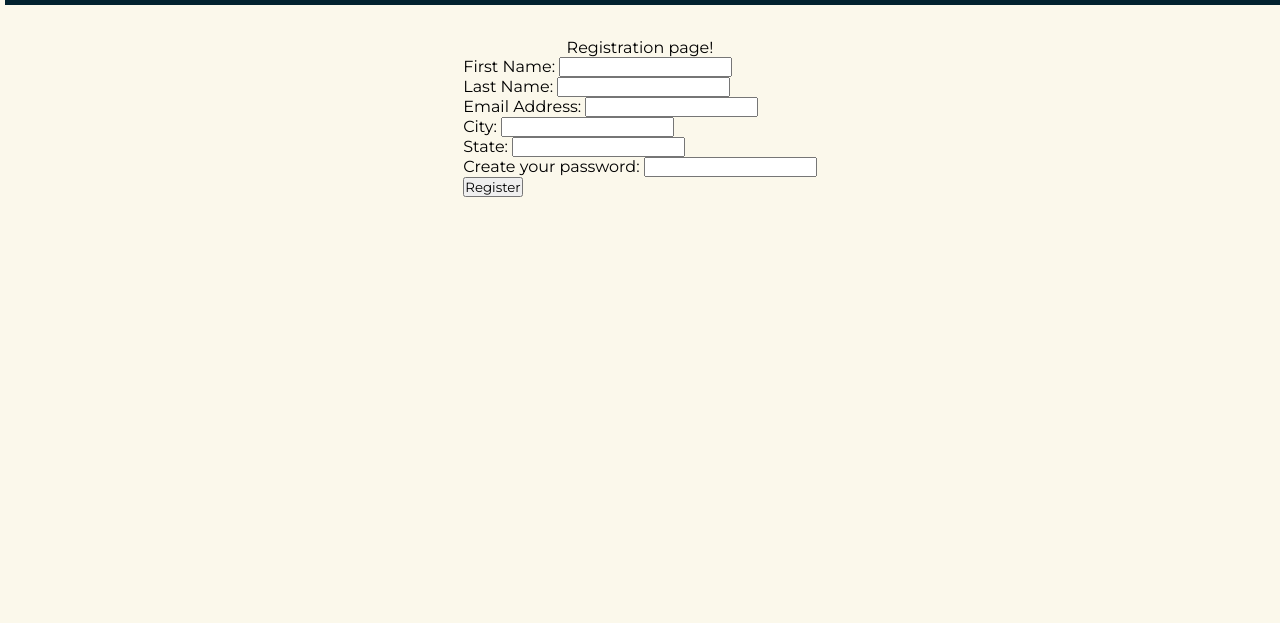
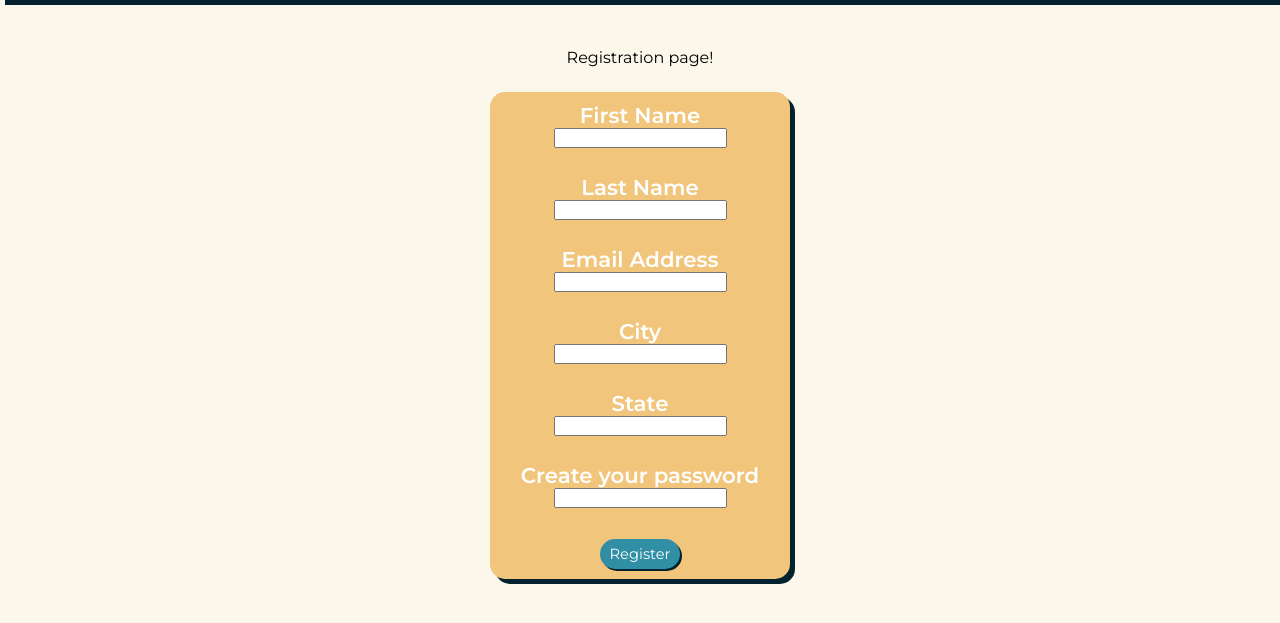
Before and after one commit to nnandersonn/devmountain_capstone, a Flask app: page /register in a window 1280 px wide. Shown: the part 242-865 px from the top of the page. Before the commit the page ends 439 px from the top, so only its background shows below. Run offline with Flask 2, Linux system fonts and the light colour scheme; some libraries are stand-ins or nearby versions.

Commit message:
continued styling improvements. Updated gpx parser to parse speed as mph rather than meters per second

```diff
--- a/gpx.py
+++ b/gpx.py
@@ -28,6 +28,8 @@ def parse_file(file):
                 speed = point.speed_between(previous_point)
                 if speed is None:
                     speed = 0
+                else:
+                    speed = round((point.speed_between(previous_point) * 2.236936), 2)
                 seg_speed.append(speed)
 
                 distance = point.distance_3d(previous_point)
--- a/map.py
+++ b/map.py
@@ -15,7 +15,9 @@ def create_map(longitude, latitude, speed):
         lon = longitude,
         lat = latitude,
         hovertext = speed,
-        marker=dict(color=speed, size=8)
+        marker=dict(color=speed, size=8),
+
+        hovertemplate= "Speed: %{hovertext}mph",
 
     )
 
--- a/server.py
+++ b/server.py
@@ -17,7 +17,7 @@ import os
 from model import Pet_Activity, User, Pet, Activity, GPS_Point, Friend, connect_to_db, db
 from gpx import parse_file
 from map import create_map
-from weather import get_forecast
+from weather import get_forecast, should_i_walk
 
 app = Flask(__name__)
 login_manager = LoginManager()
@@ -39,9 +39,10 @@ def index():
     weather = None
     if current_user.is_active:
         weather = get_forecast(current_user.city)
-        print(weather)
+        weather_sentence = should_i_walk(weather['current_temp'], weather['current_weather'])
+        print( weather_sentence)
 
-    return render_template('homepage.html', weather = weather)
+    return render_template('homepage.html', weather = weather, weather_sentence=weather_sentence)
 
 @app.route('/register', methods=["GET"])
 def register():
@@ -198,7 +199,7 @@ def remove_activity(activity_id):
         db.session.delete(gps_point)
     db.session.delete(activity)
     db.session.commit()
-    flash(f'Activity {activity_id} successfully removed')
+    flash(f'Activity {activity.activity_name} successfully removed')
     return redirect('/')
 
 
@@ -351,7 +352,7 @@ def get_max_speed(activity_id):
     speed = []
     for point in points:
         speed.append(point.speed)
-    max_speed = round(max(speed)*2.236936, 2)
+    max_speed = round(max(speed), 2)
     return max_speed
 
 def get_avg_speed(activity_id):
@@ -359,7 +360,7 @@ def get_avg_speed(activity_id):
     speed = []
     for point in points:
         speed.append(point.speed)
-    avg_speed = round((sum(speed)/len(speed))*2.236936, 2)
+    avg_speed = round((sum(speed)/len(speed)), 2)
     return avg_speed
 
 def get_activities(user):
--- a/static/styles.css
+++ b/static/styles.css
@@ -36,6 +36,20 @@ img {
     box-shadow: #02222F 5px 5px;
     margin: 10px;
 }
+
+input[type=submit] {
+    color: white;
+    font-size: 11pt;
+    background-color: #308EA5;
+    border-radius: 15px;
+    height: 30px;
+    width: 80px;
+    border: none;
+    box-shadow: #02222F 2px 2px;
+    margin-top: 5px;
+}
+
+
 
 /* Nav Bar Styling */
 
@@ -158,7 +172,9 @@ img {
     display: flex;
     width: 100%;
     justify-content: space-around;
+    align-items: center;
     flex-wrap: wrap;
+    flex-direction: column;
 }
 
 .card {
@@ -186,7 +202,13 @@ iframe {
 }
 
 .flash {
-    color: red;
+    text-align: center;
+    color: #C7496F;
+    font-size: 16pt;
+    font-weight: 600;
+    padding: 5px;
+    width: auto;
+    height: auto;
 }
 
 .content {
@@ -407,7 +429,8 @@ iframe {
     width: 20%;
     min-width: 300px;
     height: auto;
-    margin: auto;
+    margin: 25px;
+
 }
 
 .activity-map-card {
@@ -433,6 +456,56 @@ iframe {
     border-style: outset;
     background-color: #F2c57c;
     box-shadow: #02222F 5px 5px;
+}
 
+.homepage-card {
+    display: flex;
+    flex-direction: column;
+    align-items: center;
+    justify-content: center;
+    background-color: #F2c57c;
+    color: white;
+    font-size: 16pt;
+    font-weight: 600;
+    width: 30%;
+    min-width: 300px;
+    margin-top: 25px;
+    margin-bottom: 25px;
+    border-radius: 15px;
+    box-shadow: #02222F 5px 5px;
+    padding: 20px;
+}
+
+.login-info-card {
+    display: flex;
+    flex-direction: column;
+    align-items: center;
+    justify-content: center;
+    background-color: #F2c57c;
+    color: white;
+    font-size: 16pt;
+    font-weight: 600;
+    border-radius: 15px;
+    box-shadow: #02222F 5px 5px;
+    padding: 10px;
+    width: 20%;
+    min-width: 300px;
+    height: auto;
+    margin: 25px;
 
 }
+
+.profile-card {
+    text-align: center;
+    background-color: #F2c57c;
+    color: white;
+    font-size: 16pt;
+    font-weight: 600;
+    border-radius: 15px;
+    box-shadow: #02222F 5px 5px;
+    padding: 15px;
+    width: 20%;
+    min-width: 300px;
+    height: auto;
+    margin: 25px;
+}
--- a/templates/register.html
+++ b/templates/register.html
@@ -3,29 +3,29 @@
 {% block content %}
 Registration page!
 
-<form action="/register" method="POST" novalidate>
+<form action="/register" method="POST" novalidate class="login-info-card">
     {{form.csrf_token}}
-    {{form.first_name.label}}: {{form.first_name}}
+    {{form.first_name.label}} {{form.first_name}}
     {%for err in form.first_name.errors%}
         <span class="flash">{{err}}</span>
     {% endfor %}<br>
-    {{form.last_name.label}}: {{form.last_name}}
+    {{form.last_name.label}} {{form.last_name}}
     {%for err in form.last_name.errors%}
         <span class="flash">{{err}}</span>
     {% endfor %} <br>
-    {{form.email.label}}: {{form.email}}
+    {{form.email.label}} {{form.email}}
     {%for err in form.email.errors%}
         <span class="flash">{{err}}</span>
     {% endfor %}<br>
-    {{form.city.label}}: {{form.city}}
+    {{form.city.label}} {{form.city}}
     {%for err in form.city.errors%}
         <span class="flash">{{err}}</span>
     {% endfor %}<br>
-    {{form.state.label}}: {{form.state}}
+    {{form.state.label}} {{form.state}}
     {%for err in form.state.errors%}
         <span class="flash">{{err}}</span>
     {% endfor %}<br>
-    {{form.password.label}}: {{form.password}}
+    {{form.password.label}} {{form.password}}
     {%for err in form.password.errors%}
         <span class="flash">{{err}}</span>
     {% endfor %}<br>
```
Also changed, not shown: templates/display_activity.html (+5 -3 lines), templates/homepage.html (+8 -7 lines), templates/login.html (+4 -4 lines), templates/profile.html (+6 -3 lines), weather.py (+17 -0 lines).
